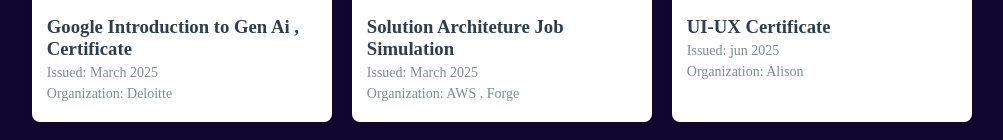
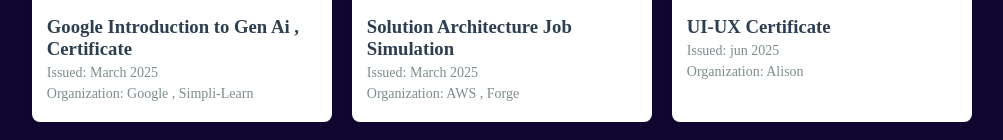
Before and after one commit to chetan-c/PortFolio_, a plain HTML site: page index.html in a window 1280 px wide. Shown: the part 3991-4131 px from the top of the page, without its empty margins (215-1218 px from the left). Drawn offline with Linux system fonts and the light colour scheme; some packages are replaced by stand-ins of ours; a script that the page names is missing.

Commit message:
Update index.html

```diff
--- a/index.html
+++ b/index.html
@@ -162,14 +162,14 @@
     <div class="certificate-info">
         <h3>Google Introduction to Gen Ai , Certificate</h3>
         <p>Issued: March 2025</p>
-        <p>Organization: Deloitte</p>
+        <p>Organization: Google , Simpli-Learn</p>
     </div>
 </div>
 
            <div class="certificate-card" onclick="openCertificate('job simulation.png', 'Solution Architeture Job Simulation', 'March 2025', 'AWS , Forge')">
     <img src="job simulation.png" alt="Certificate 2" id="Certificate2" >
     <div class="certificate-info">
-        <h3>Solution Architeture Job Simulation</h3>
+        <h3>Solution Architecture Job Simulation</h3>
         <p>Issued: March 2025</p>
         <p>Organization: AWS , Forge</p>
     </div>
```
